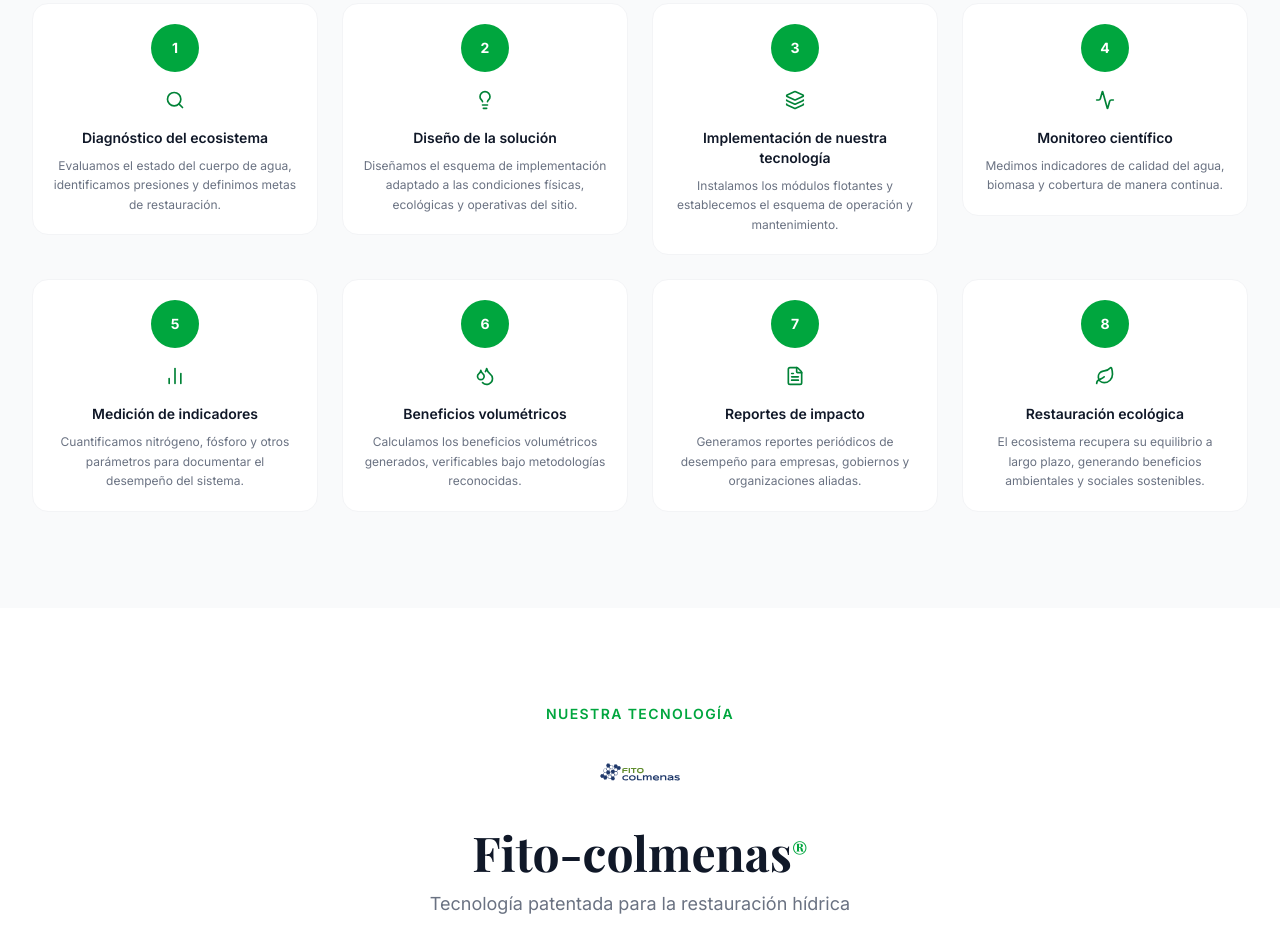
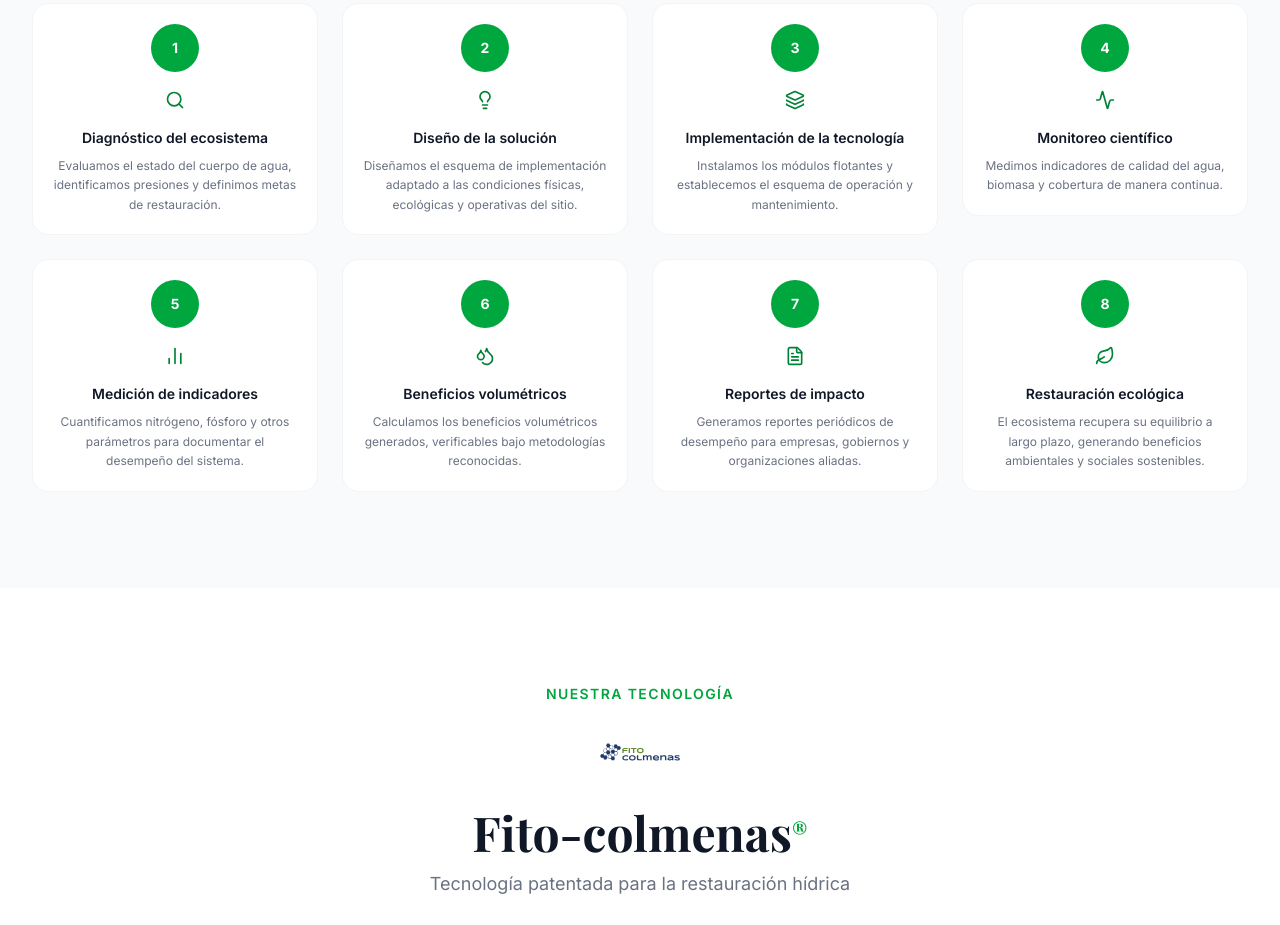
Before and after one commit to ximenaiturriagac/biolily, a Next.js app: page / in a window 1280 px wide. Shown: the part 3240-4165 px from the top of the page. Built offline with nearby package versions, Linux system fonts and the light colour scheme; a web font is replaced by a local one.

Commit message:
Update Modelo.tsx

```diff
--- a/src/components/sections/Modelo.tsx
+++ b/src/components/sections/Modelo.tsx
@@ -22,7 +22,7 @@
   },
   {
     icon: Layers,
-    title: "Implementación de nuestra tecnología",
+    title: "Implementación de la tecnología",
     copy: "Instalamos los módulos flotantes y establecemos el esquema de operación y mantenimiento.",
   },
   {
```
